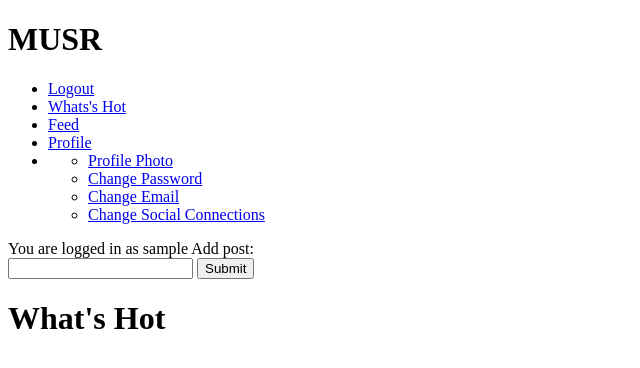
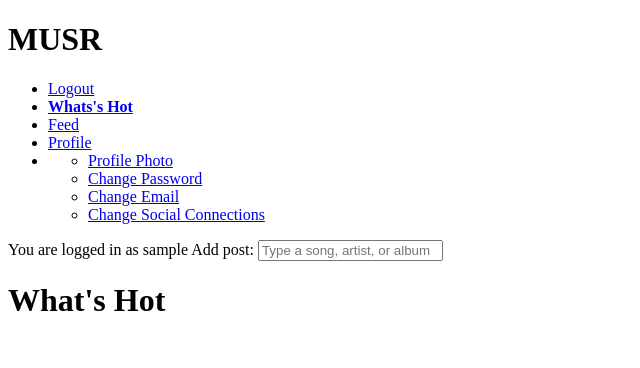
Before and after one commit to mlsgrnt/musr, a Django app: page / in a window 1280 px wide. Shown: the top 368 px of the page, without its empty margins (0-640 px from the left). Run offline with Django 3.2, Linux system fonts and the light colour scheme; the visitor is signed in with stand-in values (Sample User, id 1).

Commit message:
client side deezer song search

```diff
--- a/musr_project/musr_project/settings.py
+++ b/musr_project/musr_project/settings.py
@@ -21,6 +21,8 @@ TEMPLATE_DIR = os.path.join(BASE_DIR, "templates")
 MEDIA_DIR = os.path.join(BASE_DIR, "media")
 MEDIA_ROOT = MEDIA_DIR
 MEDIA_URL = "/media/"
+
+STATICFILES_DIRS = [os.path.join(BASE_DIR, "static")]
 
 # Quick-start development settings - unsuitable for production
 # See https://docs.djangoproject.com/en/2.1/howto/deployment/checklist/
--- /dev/null
+++ b/musr_project/static/add-post.js
@@ -0,0 +1,65 @@
+// AbortController for the fetch
+const controller = new AbortController();
+const singal = controller.signal;
+
+function hookForm() {
+  const input = document.querySelector('.songSearch');
+  input.onkeyup = _.debounce(onChangeHandler, 50);
+
+  const songSearchResults = document.querySelector('.songSearchResults');
+  songSearchResults.onclick = selectSong;
+}
+
+const onChangeHandler = e => {
+  controller.abort();
+  updateResults(e.target.value);
+};
+
+const selectSong = e => {
+  const songId = e.path.find(element => {
+    // Find LI element and check it has an id just to be safe
+    return element.nodeName == 'LI' && element.id;
+  }).id;
+
+  const input = document.querySelector('.songIdInput');
+  input.value = songId;
+
+  const form = document.querySelector('.addPostForm');
+  const url = form.action;
+
+  fetch(url, {
+    method: 'POST',
+    body: new FormData(form)
+  }).then(() => {
+    // Success!
+    form.reset();
+
+    document.querySelector('.songSearchResults').innerHTML = '';
+  });
+};
+
+updateResults = query => {
+  fetch(`https://deezer-proxy.glitch.me/search?q=track:"${query}"`, {
+    singal
+  }).then(async result => {
+    const json = await result.json();
+    const html = json.data
+      .map(song => {
+        return `
+            <li id="${song.id}">
+              <div class="song">
+                <img src="${song.album.cover_small}" />
+                <span>${song.title}</span>
+                <span>${song.artist.name}</span>
+                <span>${song.album.title}</span>
+              </div>
+            </li>
+        `;
+      })
+      .join('');
+
+    document.querySelector('.songSearchResults').innerHTML = html;
+  });
+};
+
+window.onload = hookForm;
--- /dev/null
+++ b/musr_project/static/style.css
@@ -0,0 +1,8 @@
+/* TEMPORARY */
+.addPostForm {
+  display: none;
+}
+
+.active {
+  font-weight: 900;
+}
--- a/musr_project/templates/musr/add_post.html
+++ b/musr_project/templates/musr/add_post.html
@@ -1,5 +1,7 @@
-<form method="post" action="{% url 'add_post' %}">
+<form class="addPostForm" method="post" action="{% url 'add_post' %}">
   {% csrf_token %}
-  <input type="text" name="song" />
+  <input class="songIdInput" type="text" name="song" />
   <input type="submit" name="submit" />
 </form>
+<input type="text" autocomplete="false" class="songSearch" placeholder="Type a song, artist, or album" />
+<ul class="songSearchResults"></ul>
--- a/musr_project/templates/musr/base.html
+++ b/musr_project/templates/musr/base.html
@@ -1,10 +1,12 @@
 {% load musr_template_tags %}
+{% load static %}
 
 <!DOCTYPE html>
 <!-- MUSR base.html -->
 <html>
   <head>
     <title>{% block title%}MUSR{% endblock %}</title>
+    <link rel="stylesheet" type="text/css" href="{% static 'style.css' %}">
   </head>
   <body>
     <div>
@@ -50,5 +52,9 @@
       {% block content %}
       {% endblock %}
     </div>
+
+    <script type="text/javascript" src="{% static 'add-post.js' %}" ></script>
+    <!-- maybe reimplement debounce without lodash? TODO -->
+    <script type="text/javascript" src="https://cdn.jsdelivr.net/npm/lodash@4.17.11/lodash.min.js"></script>
   </body>
 </html>
```
